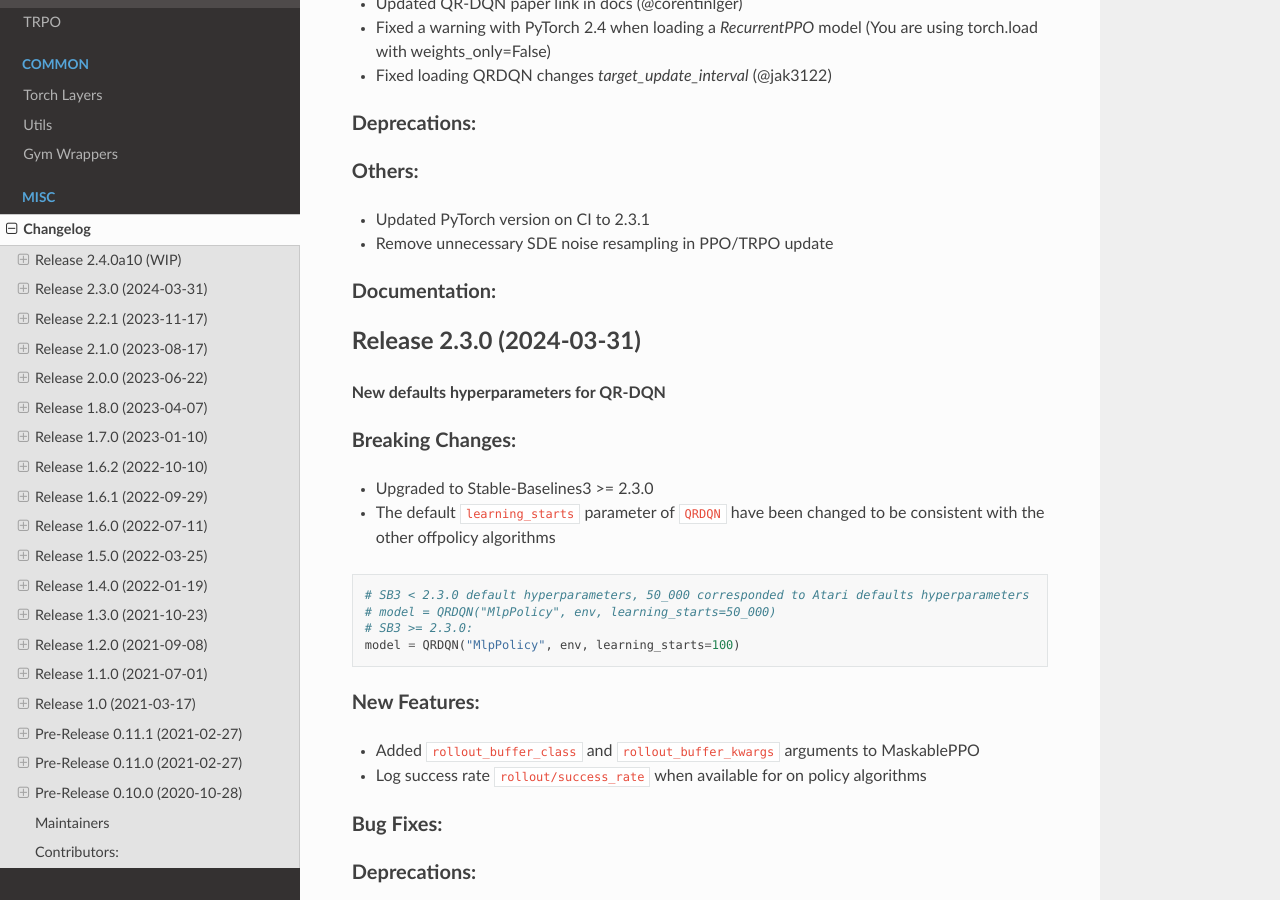
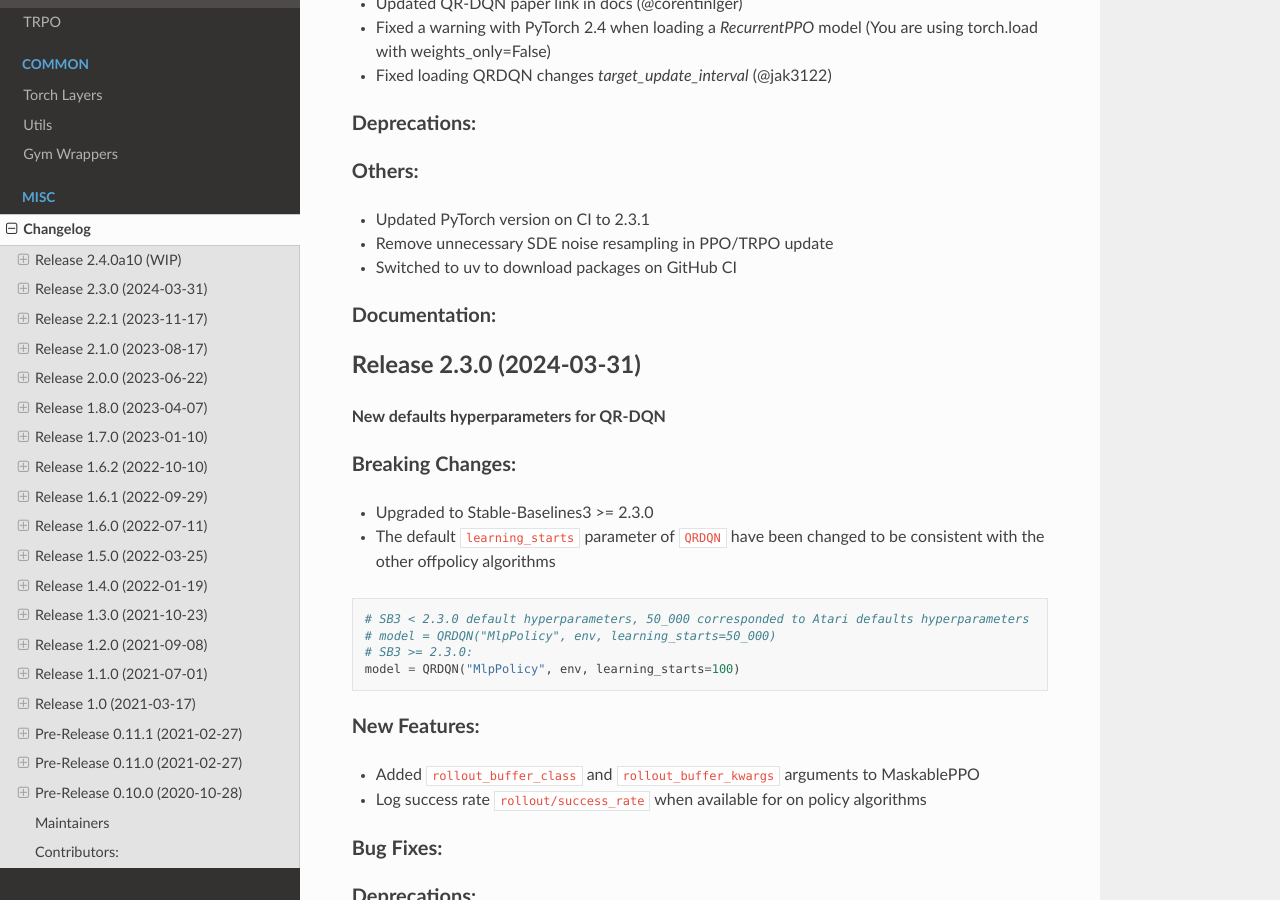
Before and after one commit to Stable-Baselines-Team/stable-baselines3-contrib, a Sphinx documentation site: the page built from docs/misc/changelog.rst, in a window 1280 px wide and 900 px high, scrolled down 580 px. Built offline with Sphinx 7.4.7 and the Read the Docs theme 3.1.0, drawn with Linux system fonts in a browser that asks for light colours; the version number could not be read and is left out.

Commit message:
Use uv to download packages on github CI

```diff
--- a/docs/misc/changelog.rst
+++ b/docs/misc/changelog.rst
@@ -31,6 +31,7 @@
 ^^^^^^^
 - Updated PyTorch version on CI to 2.3.1
 - Remove unnecessary SDE noise resampling in PPO/TRPO update
+- Switched to uv to download packages on GitHub CI
 
 Documentation:
 ^^^^^^^^^^^^^^
```
Also changed, not shown: 1 other file.
